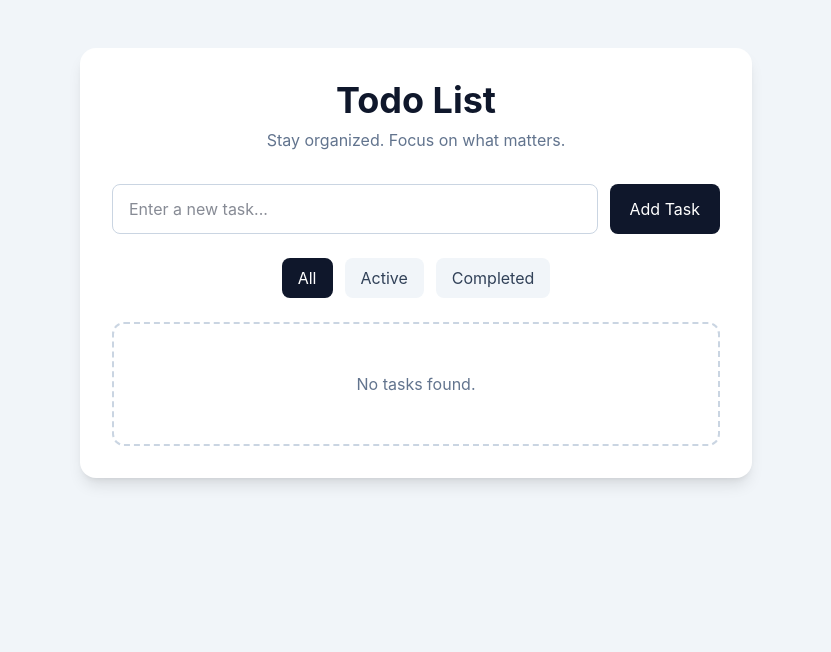
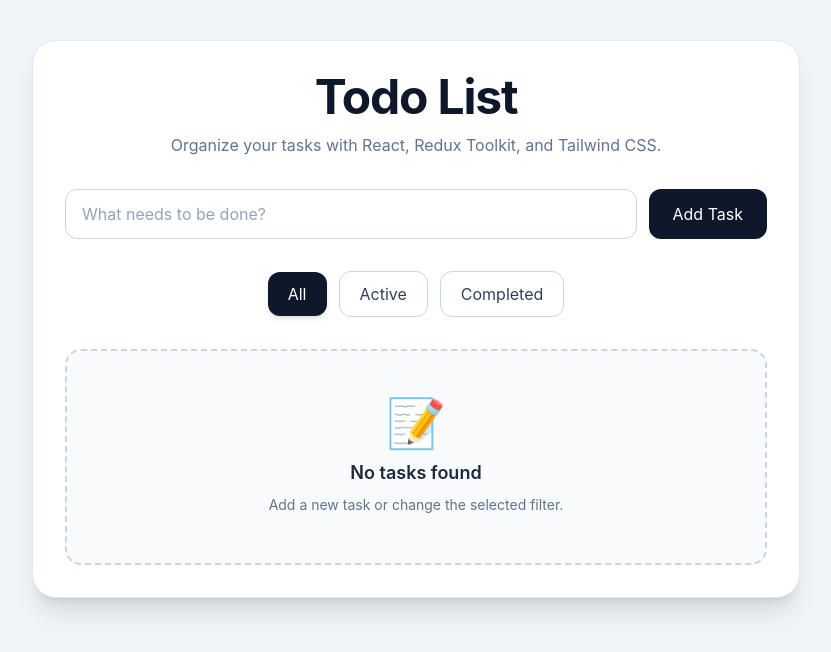
Before and after one commit to saikiran-ravuri/todo-list, a React (Vite) app: page / in a window 1280 px wide. Shown: the top 652 px of the page, without its empty margins (224-1055 px from the left). Built offline with nearby package versions, Linux system fonts and the light colour scheme.

Commit message:
Polish UI

```diff
--- a/src/App.jsx
+++ b/src/App.jsx
@@ -4,18 +4,22 @@ import TaskList from "./components/tasks/TaskList";
 
 function App() {
   return (
-    <main className="min-h-screen bg-slate-100 px-4 py-12">
-      <div className="mx-auto max-w-2xl rounded-2xl bg-white p-8 shadow-lg">
+    <main className="min-h-screen bg-slate-100 px-4 py-10">
+      <div className="mx-auto w-full max-w-3xl rounded-3xl border border-slate-200 bg-white p-6 shadow-xl sm:p-8">
         <header className="mb-8 text-center">
-          <h1 className="text-4xl font-bold text-slate-900">Todo List</h1>
+          <h1 className="text-4xl font-bold tracking-tight text-slate-900 sm:text-5xl">
+            Todo List
+          </h1>
 
-          <p className="mt-2 text-slate-500">
-            Stay organized. Focus on what matters.
+          <p className="mt-3 text-slate-500">
+            Organize your tasks with React, Redux Toolkit, and Tailwind CSS.
           </p>
         </header>
 
         <TaskForm />
+
         <TaskFilter />
+
         <TaskList />
       </div>
     </main>
--- a/src/components/tasks/TaskFilter.jsx
+++ b/src/components/tasks/TaskFilter.jsx
@@ -13,17 +13,17 @@ function TaskFilter() {
   ];
 
   return (
-    <section className="mb-6">
-      <div className="flex items-center justify-center gap-3">
+    <section className="mb-8">
+      <div className="flex flex-wrap items-center justify-center gap-3">
         {filters.map(({ label, value }) => (
           <button
             key={value}
             type="button"
             onClick={() => dispatch(setFilter(value))}
-            className={`rounded-lg px-4 py-2 text-sm font-medium transition ${
+            className={`rounded-xl px-5 py-2.5 text-sm font-medium transition-all duration-200 ${
               filter === value
-                ? "bg-slate-900 text-white"
-                : "bg-slate-100 text-slate-700 hover:bg-slate-200"
+                ? "bg-slate-900 text-white shadow-md"
+                : "border border-slate-300 bg-white text-slate-700 hover:bg-slate-100"
             }`}
           >
             {label}
--- a/src/components/tasks/TaskForm.jsx
+++ b/src/components/tasks/TaskForm.jsx
@@ -17,24 +17,23 @@ function TaskForm() {
     }
 
     dispatch(addTask(trimmedTitle));
-
     setTitle("");
   };
 
   return (
-    <section className="mb-6">
-      <form onSubmit={handleSubmit} className="flex gap-3">
+    <section className="mb-8">
+      <form onSubmit={handleSubmit} className="flex flex-col gap-3 sm:flex-row">
         <input
           type="text"
-          placeholder="Enter a new task..."
+          placeholder="What needs to be done?"
           value={title}
           onChange={(event) => setTitle(event.target.value)}
-          className="flex-1 rounded-lg border border-slate-300 px-4 py-3 text-slate-900 outline-none transition focus:border-slate-500 focus:ring-2 focus:ring-slate-200"
+          className="flex-1 rounded-xl border border-slate-300 bg-white px-4 py-3 text-slate-900 placeholder:text-slate-400 focus:border-slate-900 focus:outline-none focus:ring-2 focus:ring-slate-200"
         />
 
         <button
           type="submit"
-          className="rounded-lg bg-slate-900 px-5 py-3 font-medium text-white transition hover:bg-slate-800 active:scale-[0.98]"
+          className="rounded-xl bg-slate-900 px-6 py-3 font-medium text-white transition hover:bg-slate-800 active:scale-[0.98]"
         >
           Add Task
         </button>
--- a/src/components/tasks/TaskItem.jsx
+++ b/src/components/tasks/TaskItem.jsx
@@ -6,8 +6,8 @@ function TaskItem({ task }) {
   const dispatch = useDispatch();
 
   return (
-    <li className="flex items-center justify-between gap-4 rounded-xl border border-slate-200 bg-white p-4 shadow-sm transition hover:shadow-md">
-      <div className="flex flex-1 items-center gap-3">
+    <li className="flex items-center justify-between gap-4 rounded-xl border border-slate-200 bg-white p-4 shadow-sm transition-all duration-200 hover:-translate-y-0.5 hover:shadow-md">
+      <div className="flex flex-1 items-center gap-4">
         <input
           type="checkbox"
           checked={task.completed}
@@ -16,8 +16,10 @@ function TaskItem({ task }) {
         />
 
         <span
-          className={`flex-1 break-words text-base font-medium ${
-            task.completed ? "text-slate-400 line-through" : "text-slate-800"
+          className={`flex-1 break-words text-base transition ${
+            task.completed
+              ? "text-slate-400 line-through"
+              : "font-medium text-slate-800"
           }`}
         >
           {task.title}
@@ -27,7 +29,7 @@ function TaskItem({ task }) {
       <button
         type="button"
         onClick={() => dispatch(deleteTask(task.id))}
-        className="shrink-0 rounded-lg bg-red-500 px-3 py-2 text-sm font-medium text-white transition hover:bg-red-600 active:scale-[0.98]"
+        className="shrink-0 rounded-xl bg-red-500 px-4 py-2 text-sm font-medium text-white transition-all duration-200 hover:bg-red-600 active:scale-95"
       >
         Delete
       </button>
--- a/src/components/tasks/TaskList.jsx
+++ b/src/components/tasks/TaskList.jsx
@@ -21,8 +21,16 @@ function TaskList() {
   if (filteredTasks.length === 0) {
     return (
       <section>
-        <div className="rounded-xl border-2 border-dashed border-slate-300 py-12 text-center">
-          <p className="text-slate-500">No tasks found.</p>
+        <div className="rounded-2xl border-2 border-dashed border-slate-300 bg-slate-50 py-12 text-center">
+          <div className="mb-3 text-5xl">📝</div>
+
+          <h2 className="text-lg font-semibold text-slate-800">
+            No tasks found
+          </h2>
+
+          <p className="mt-2 text-sm text-slate-500">
+            Add a new task or change the selected filter.
+          </p>
         </div>
       </section>
     );
@@ -30,7 +38,7 @@ function TaskList() {
 
   return (
     <section>
-      <ul className="space-y-3">
+      <ul className="space-y-4">
         {filteredTasks.map((task) => (
           <TaskItem key={task.id} task={task} />
         ))}
--- a/src/index.css
+++ b/src/index.css
@@ -1,6 +1,21 @@
 @import "tailwindcss";
 
-:root {
+*,
+*::before,
+*::after {
+  box-sizing: border-box;
+}
+
+html {
+  scroll-behavior: smooth;
+}
+
+body {
+  margin: 0;
+  min-width: 320px;
+  min-height: 100vh;
+  background-color: #f1f5f9;
+  color: #0f172a;
   font-family:
     Inter,
     system-ui,
@@ -8,28 +23,24 @@
     BlinkMacSystemFont,
     "Segoe UI",
     sans-serif;
-  color: #1f2937;
-  background-color: #f4f6f8;
-  font-synthesis: none;
-  text-rendering: optimizeLegibility;
-}
-
-* {
-  box-sizing: border-box;
-}
-
-html {
-  min-width: 320px;
-  min-height: 100%;
-}
-
-body {
-  min-width: 320px;
-  min-height: 100vh;
-  margin: 0;
+  -webkit-font-smoothing: antialiased;
+  -moz-osx-font-smoothing: grayscale;
 }
 
 button,
 input {
   font: inherit;
 }
+
+button {
+  cursor: pointer;
+}
+
+input::placeholder {
+  color: #94a3b8;
+}
+
+::selection {
+  background-color: #0f172a;
+  color: #ffffff;
+}
```
